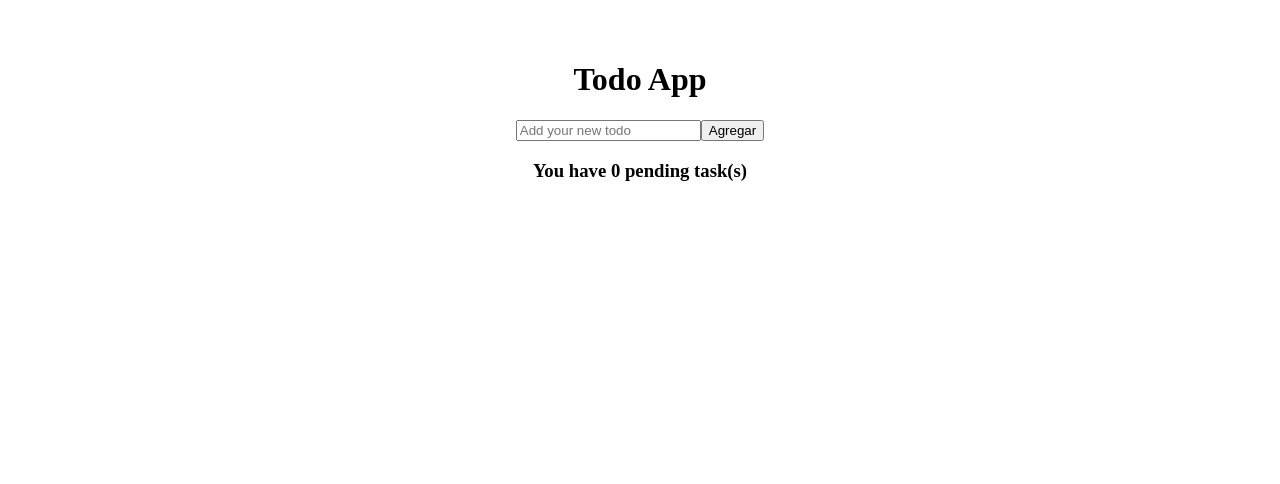
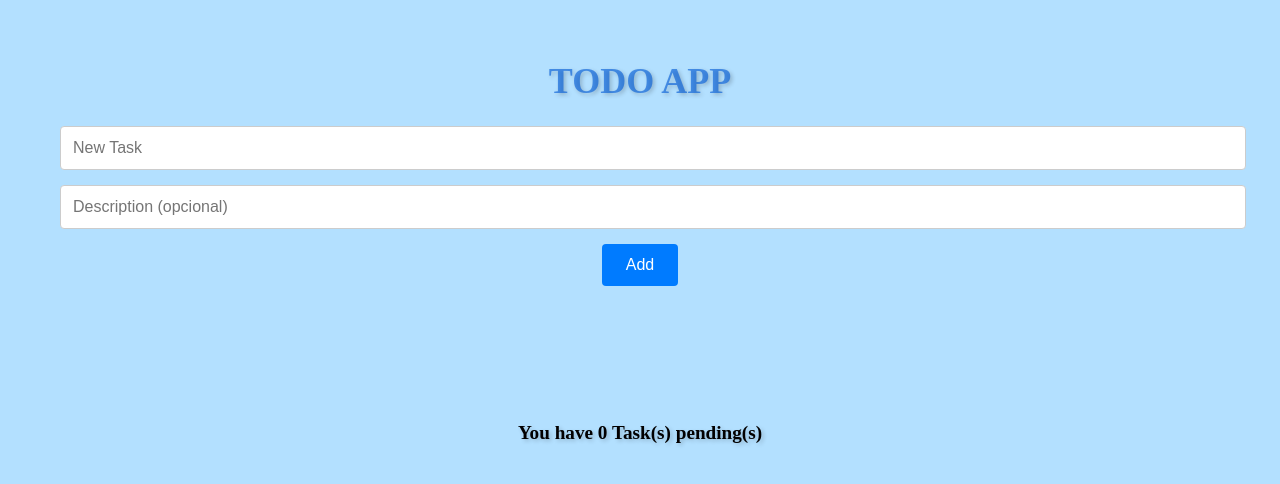
Before and after one commit to minesbum/my-react-task-list, a React (Vite) app: page / in a window 1280 px wide. Shown: the top 484 px of the page. Built offline with nearby package versions, Linux system fonts and the light colour scheme.

Commit message:
Agregue mas funcionalidades al todo-list y tambien estilos con CSS, ahora tiene un mejor aspecto

```diff
--- a/package.json
+++ b/package.json
@@ -12,6 +12,7 @@
   "dependencies": {
     "react": "^18.2.0",
     "react-dom": "^18.2.0",
+    "react-hook-form": "^7.47.0",
     "react-icons": "^4.10.1"
   },
   "devDependencies": {
--- a/src/App.css
+++ b/src/App.css
@@ -4,3 +4,132 @@
   padding: 2rem;
   text-align: center;
 }
+
+body{
+  background: #b3e0ff;
+}
+
+h3 {
+  font-size: 1.2rem;
+  color: #020000;
+  margin-top: 10px;
+  text-shadow: 2px 2px 4px rgba(0, 0, 0, 0.2);
+}
+
+
+h1 {
+  font-size: 36px;
+  color: #005ad79e;
+  text-align: center;
+  margin-top: 20px;
+  text-transform: uppercase;
+  font-weight: bold;
+  text-shadow: 2px 2px 4px rgba(0, 0, 0, 0.2);
+}
+
+
+form {
+  margin: 20px;
+}
+
+input[type="text"] {
+  width: 100%;
+  padding: 12px;
+  margin-bottom: 15px;
+  border: 1px solid #ccc;
+  border-radius: 4px;
+  font-size: 16px;
+}
+
+input[type="text"]:focus {
+  outline: none;
+  border-color: #007bff;
+  box-shadow: 0 0 5px rgba(0, 123, 255, 0.5);
+}
+
+button[type="submit"] {
+  background-color: #007bff;
+  color: white;
+  padding: 12px 24px;
+  border: none;
+  border-radius: 4px;
+  cursor: pointer;
+  font-size: 16px;
+  transition: background-color 0.3s ease;
+}
+button[type="submit"]:hover {
+  background-color: #0056b3;
+}
+
+ul {
+  padding: 50px;
+}
+
+
+li {
+  font-size: 20px;
+  background-color: #f4f4f4;
+  border: 5px solid #00bfff;
+  margin: 5px 0;
+  padding: 10px;
+  display: flex;
+  justify-content: space-between;
+  align-items: center;
+  border-radius: 100px;
+}
+
+.error {
+  display: block;
+  color: red;
+  font-style: italic;
+  font-size: 14px;
+  margin-top: 6px;
+  border-radius: 4px;
+  transition: background-color 0.3s ease;
+
+}
+
+.error:hover {
+  background-color: #ffcdd2;
+}
+
+.completed {
+  text-decoration: line-through;
+}
+
+.chebox {
+  margin-left: 10px;
+  margin-right: 10px;
+  border: none;
+  padding: 5px 10px;
+  border-radius: 3px;
+  cursor: pointer;
+}
+
+
+.editing {
+  background-color: #f0f0f0; /* Cambia el fondo cuando está en modo de edición */
+  border: 1px solid #ccc; /* Añade un borde */
+  padding: 4px; /* Añade espacio alrededor del texto en modo de edición */
+  border-radius: 4px; /* Agrega bordes redondeados */
+  box-shadow: 0 0 4px rgba(0, 0, 0, 0.2); /* Agrega una sombra ligera */
+  margin-right: 1px; /* Añade margen derecho para separar de otros elementos */
+}
+
+.edit,
+.save,
+.trash {
+  margin-left: 10px;
+  background-color: #007bff;
+  color: white;
+  border: none;
+  padding: 5px 10px;
+  border-radius: 3px;
+  cursor: pointer;
+}
+
+.edit:hover,
+.save:hover,
+.trash:hover {
+  background-color: #0056b3;
+}
--- a/src/App.jsx
+++ b/src/App.jsx
@@ -1,19 +1,49 @@
-import React, { useState } from 'react';
+import React, { useState, useEffect } from 'react';
 import './App.css';
 import Header from './components/Header';
 import { TaskList } from './components/TaskList';
 import { useTaskManager } from './Hooks/useTaskManager';
 
 function App() {
-  const { tasks, createTask, deleteTask, updateTask } = useTaskManager();
-
-  const [newTask, setNewTask] = useState('');
+  const { tasks, createTask, deleteTask, updateTask, completeTask, formErrors } = useTaskManager();
+  const [newTaskName, setNewTaskName] = useState('');
+  const [newTaskDescription, setNewTaskDescription] = useState('');
+  const [pendingTasksCount, setPendingTasksCount] = useState(0);
 
   const handleAddTask = (e) => {
     e.preventDefault();
+
+    // Validación del nombre de la tarea
+    if (newTaskName.length < 3) {
+      return; // No crear la tarea si hay errores de validación
+    }
+
+    const newTask = {
+      name: newTaskName,
+      description: newTaskDescription,
+    };
+
     createTask(newTask);
-    setNewTask('');
+    setNewTaskName('');
+    setNewTaskDescription('');
   };
+
+  const handleNameChange = (e) => {
+    const newName = e.target.value;
+    setNewTaskName(newName);
+
+    // Validación en tiempo real del nombre de la tarea
+    if (newName.length < 3) {
+      formErrors.name = 'Task is short';
+    } else {
+      formErrors.name = 'Task is required';
+    }
+  };
+
+  useEffect(() => {
+    const pendingCount = tasks.filter((task) => !task.completed).length;
+    setPendingTasksCount(pendingCount);
+  }, [tasks]);
 
   return (
     <div>
@@ -22,21 +52,32 @@ function App() {
       <form onSubmit={handleAddTask}>
         <input
           type="text"
+          name="name"
+          autoComplete="off"
+          placeholder="New Task"
+          value={newTaskName}
+          onChange={handleNameChange}
+        />
+        {formErrors.name && <p className="error">{formErrors.name}</p>}
+
+        <input
+          type="text"
           name="description"
           autoComplete="off"
-          placeholder="Add your new todo"
-          value={newTask}
-          onChange={(e) => setNewTask(e.target.value)}
+          placeholder="Description (opcional)"
+          value={newTaskDescription}
+          onChange={(e) => setNewTaskDescription(e.target.value)}
         />
-        <button type="submit">Agregar</button>
+
+        <button type="submit">Add</button>
       </form>
 
-      <TaskList tasks={tasks} onDelete={deleteTask} onUpdate={updateTask} />
+      <TaskList tasks={tasks} onDelete={deleteTask} onUpdate={updateTask} onComplete={completeTask} />
       <div>
-        <h3>You have {tasks.length} pending task(s)</h3>
+      <h3>You have {pendingTasksCount} Task(s) pending(s)</h3>
       </div>
     </div>
   );
-};
+}
 
 export default App;
--- a/src/Hooks/useTaskManager.js
+++ b/src/Hooks/useTaskManager.js
@@ -2,6 +2,7 @@ import { useState, useEffect } from 'react';
 
 export function useTaskManager() {
   const [tasks, setTasks] = useState([]);
+  const [formErrors, setFormErrors] = useState({});
 
   // Cargar tareas desde localStorage al cargar la aplicación
   useEffect(() => {
@@ -14,15 +15,30 @@ export function useTaskManager() {
     localStorage.setItem('tasks', JSON.stringify(tasks));
   }, [tasks]);
 
-  // Crear una nueva tarea
+  // Crear una nueva tarea con validación
   const createTask = (newTask) => {
-    if (newTask.trim() !== '') {
-      const newTaskObject = {
-        name: newTask,
-        completed: false,
-      };
-      setTasks((prevTasks) => [...prevTasks, newTaskObject]);
+    if (newTask.name.trim().length < 3) {
+      setFormErrors({ name: 'debe tener al menos 3 caracteres' });
+      return;
+    }
+
+    setFormErrors({}); // Limpiar los errores si no hay errores en la nueva tarea
+
+    const newTaskObject = {
+      name: newTask.name,
+      description: newTask.description || '', // Establecer descripción como cadena vacía si no se proporciona
+      completed: false,
     };
+    setTasks((prevTasks) => [...prevTasks, newTaskObject]);
+  };
+
+  // Marcar una tarea como completada
+  const completeTask = (index) => {
+    setTasks((prevTasks) => {
+      const updatedTasks = [...prevTasks];
+      updatedTasks[index].completed = true;
+      return updatedTasks;
+    });
   };
 
   // Eliminar una tarea específica por su índice
@@ -46,7 +62,9 @@ export function useTaskManager() {
   return {
     tasks,
     createTask,
+    completeTask, // Agregamos esta función para marcar tareas como completadas
     deleteTask,
     updateTask,
+    formErrors,
   };
 }
--- a/src/components/Task.jsx
+++ b/src/components/Task.jsx
@@ -1,7 +1,7 @@
 import React, { useState } from 'react';
 import { FaTrash, FaEdit, FaSave } from 'react-icons/fa';
 
-export const Task = ({ text, onDelete, onUpdate }) => {
+export const Task = ({ text, onDelete, onUpdate, onComplete }) => {
   const [isEditing, setIsEditing] = useState(false);
   const [editedText, setEditedText] = useState(text);
 
@@ -14,9 +14,18 @@ export const Task = ({ text, onDelete, onUpdate }) => {
     setIsEditing(false);
   };
 
+  const handleCheckboxChange = () => {
+    onComplete();
+  };
+
+  const handleDeleteClick = () => {
+    onDelete(); // Llama a onDelete cuando se hace clic en el botón de eliminación
+  };
+
   return (
     <div>
-      <input type="checkbox" />{' '}
+      <input className='chebox' type="checkbox"  onChange={handleCheckboxChange} />
+      <span className={`task-text ${isEditing ? 'editing' : ''}`}>
   {isEditing ? (
     <input
       type="text"
@@ -25,17 +34,18 @@ export const Task = ({ text, onDelete, onUpdate }) => {
     />
   ) : (
     text
-      )}{' '}
-      {isEditing ? (
-        <button onClick={handleSaveClick}>
+  )}
+</span>
+      {isEditing ?(
+        <button className='save' onClick={handleSaveClick}>
           <FaSave />
         </button>
       ) : (
-        <button onClick={handleEditClick}>
+        <button className='edit' onClick={handleEditClick}>
           <FaEdit />
         </button>
-      )}{' '}
-      <button onClick={onDelete}>
+      )}
+        <button className='trash' onClick={handleDeleteClick}>
           <FaTrash />
         </button>
     </div>
--- a/src/components/TaskList.jsx
+++ b/src/components/TaskList.jsx
@@ -1,16 +1,18 @@
 import React from 'react';
 import { Task } from './Task';
 
-export const TaskList = ({ tasks, onDelete, onUpdate }) => {
+export const TaskList = ({ tasks, onDelete, onUpdate, onComplete }) => {
   return (
-    <div>
-      <ul>
+    <div >
+      <ul >
         {tasks.map((task, index) => (
           <li key={index}>
             <Task
-              text={task.name} // Asegúrate de pasar el texto de la tarea
+              text={task.name}
+              completed={task.completed}
               onDelete={() => onDelete(index)}
               onUpdate={(newText) => onUpdate(index, newText)}
+              onComplete={() => onComplete(index)}
             />
           </li>
         ))}
```
Also changed, not shown: 1 other file (tests, documents, lock files or other folders). Lines whose indentation alone changed are shown as unchanged.
